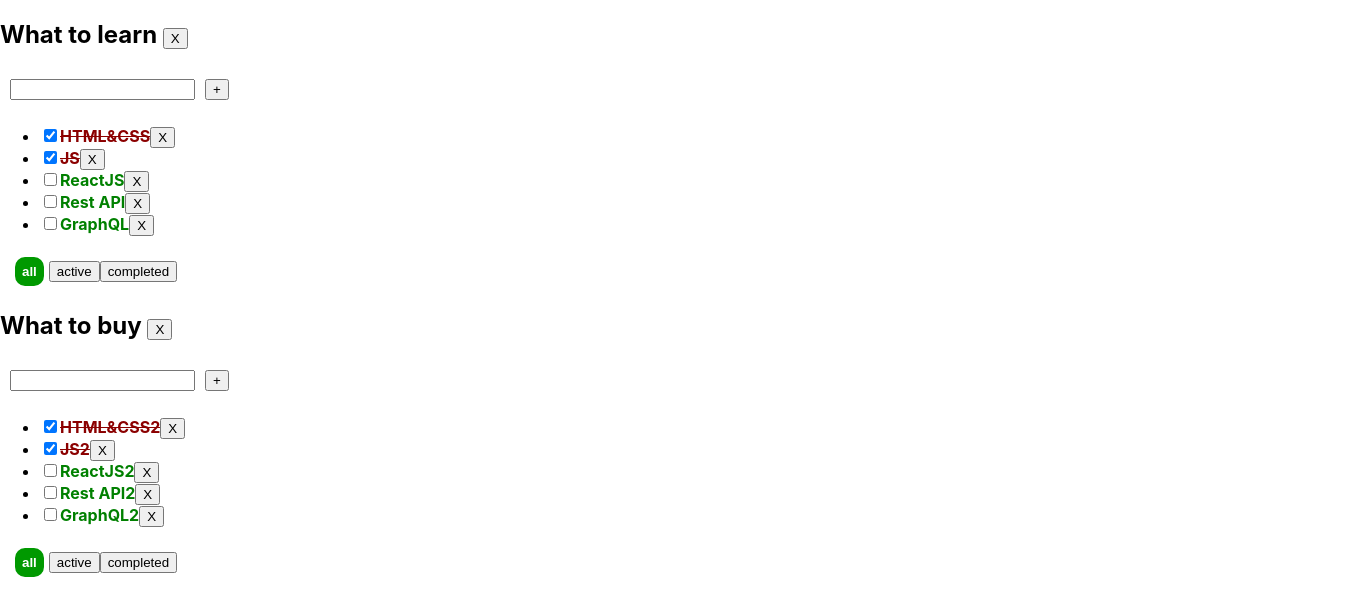
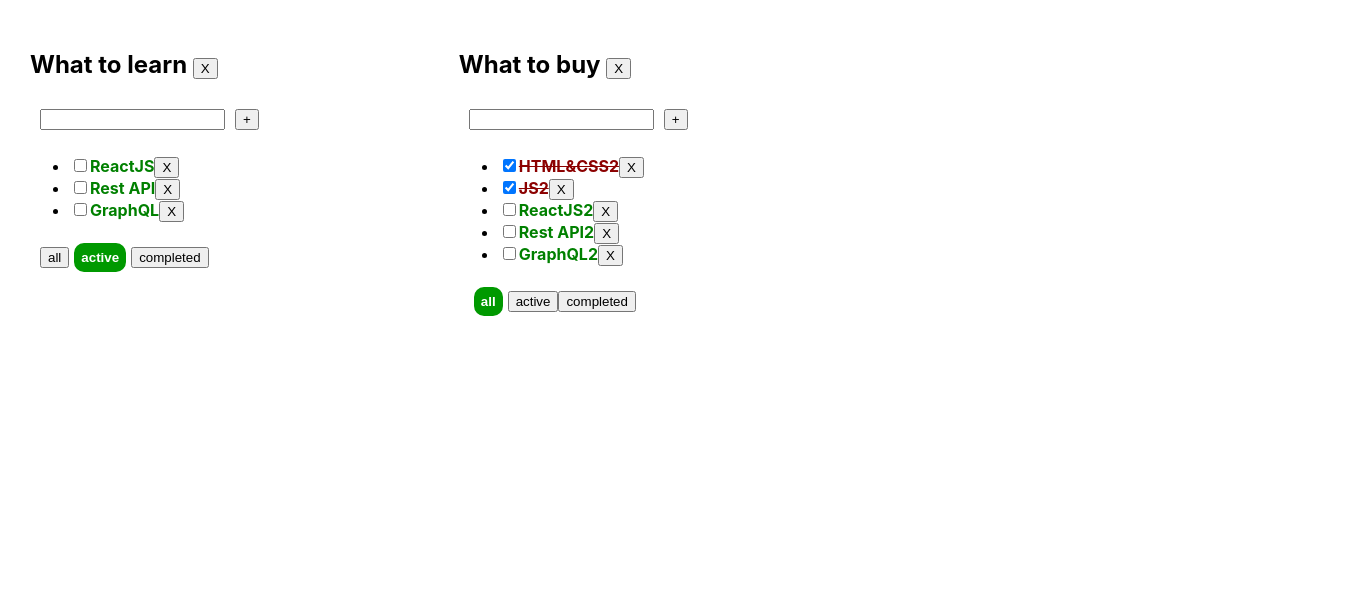
Before and after one commit to remezmax1992g/it-incubator-todolist, a React (Create React App) app: page / in a window 1280 px wide. Shown: the top 616 px of the page, 1350 px wide, since content can reach past the window. Built offline with nearby package versions, Linux system fonts and the light colour scheme.

Commit message:
Add filterElement in component Todolist

```diff
--- a/src/App.css
+++ b/src/App.css
@@ -1,11 +1,10 @@
 .App {
-    padding: 40px;
-    margin: 20px;
-    display: grid;
+    margin: -70px;
+    display: flex;
 }
 
-.App > div {
-    margin-right: 50px;
+.Todolist {
+    padding: 100px;
 }
 
 .isDone {
--- a/src/App.tsx
+++ b/src/App.tsx
@@ -5,35 +5,30 @@
 
 export type FilteredValuesType = "all" | "active" | "completed";
 
+export type TasksType ={
+    [key: string]: Array<TaskType>
+}
+
 type todolistsType = {
     id: string,
     title: string,
     filter: FilteredValuesType
 }
 
-
 function App() {
     //data
-    const title_1: string = "What to learn";
-    const task_1: Array<TaskType> = [
-        {id: v1(), title: "HTML", isDone: true},
-        {id: v1(), title: "CSS", isDone: true},
-        {id: v1(), title: "JS", isDone: false},
-        {id: v1(), title: "React", isDone: false},
-        {id: v1(), title: "Redux", isDone: false},
-    ];
-    let todolistID1=v1();
-    let todolistID2=v1();
+    let todolistID1 = v1();
+    let todolistID2 = v1();
     //state
-    let [tasks, setTasks] = useState({
-        [todolistID1]:[
+    let [tasks, setTasks] = useState<TasksType>({
+        [todolistID1]: [
             {id: v1(), title: "HTML&CSS", isDone: true},
             {id: v1(), title: "JS", isDone: true},
             {id: v1(), title: "ReactJS", isDone: false},
             {id: v1(), title: "Rest API", isDone: false},
             {id: v1(), title: "GraphQL", isDone: false},
         ],
-        [todolistID2]:[
+        [todolistID2]: [
             {id: v1(), title: "HTML&CSS2", isDone: true},
             {id: v1(), title: "JS2", isDone: true},
             {id: v1(), title: "ReactJS2", isDone: false},
@@ -42,17 +37,17 @@
         ]
     });
     let [todolists, setTodolists] = useState<Array<todolistsType>>([
-        {id: todolistID1, title: 'What to learn', filter: 'all'},
+        {id: todolistID1, title: 'What to learn', filter: 'active'},
         {id: todolistID2, title: 'What to buy', filter: 'all'},
     ])
 
     //function
     const changeFilter = (todolistID: string, filter: FilteredValuesType) => {
-            setTodolists(todolists.map(tl => tl.id === todolistID ? {...tl, filter: filter} : tl))
+        setTodolists(todolists.map(tl => tl.id === todolistID ? {...tl, filter: filter} : tl))
     }
     const removeTask = (todolistID: string, taskID: string) => {
         setTasks({...tasks, [todolistID]: tasks[todolistID].filter(t => t.id !== taskID)})
-       // setTasks(tasks.filter(t => t.id !== taskID))
+        // setTasks(tasks.filter(t => t.id !== taskID))
     }
     const addTask = (todolistID: string, titleInput: string) => {
         let newTask = {id: v1(), title: titleInput, isDone: false};
@@ -70,35 +65,21 @@
     }
     //UI
     return (
-        <div>
+        <div className={"App"}>
             {todolists.map((tl) => {
-                //filtering
-                let tasksAfterFiltering: Array<TaskType>;
-                switch (tl.filter) {
-                    case "active":
-                        tasksAfterFiltering = tasks[tl.id].filter(t => t.isDone === false)
-                        break
-                    case "completed":
-                        tasksAfterFiltering = tasks[tl.id].filter(t => t.isDone === true)
-                        break
-                    default:
-                        tasksAfterFiltering = tasks[tl.id]
-                }
-                return <ToDoList
+                return ( <ToDoList
                     key={tl.id}
                     todolistID={tl.id}
                     title={tl.title}
-                    tasks={tasksAfterFiltering}
+                    tasks={tasks[tl.id]}
                     filter={tl.filter}
-
                     changeFilter={changeFilter}
                     removeTask={removeTask}
                     addTask={addTask}
                     changeStatusCheckBox={changeStatusCheckbox}
                     removeTodolist={removeTodolist}
                 />
-            })}
-
+                )})}
         </div>
     )
 }
--- a/src/ToDoList.tsx
+++ b/src/ToDoList.tsx
@@ -15,7 +15,7 @@
     todolistID: string
     title: string
     tasks: Array<TaskType>
-    filter: FilteredValuesType | undefined
+    filter: FilteredValuesType
     //function
     changeFilter: (todolistID: string, filter: FilteredValuesType) => void
     removeTask: (todolistID: string, taskID: string) => void
@@ -25,6 +25,18 @@
 }
 
 const ToDoList = (props: ToDoListPropsType) => {
+    //filtering
+    let tasksAfterFiltering: Array<TaskType>
+    switch (props.filter) {
+        case "active":
+            tasksAfterFiltering = props.tasks.filter(t => !t.isDone )
+            break
+        case "completed":
+            tasksAfterFiltering = props.tasks.filter(t => t.isDone )
+            break
+        default:
+            tasksAfterFiltering = props.tasks
+    }
     //state
     const [title, setTitle] = useState<string>("")
     const [error, setError] = useState<boolean>(false)
@@ -47,10 +59,10 @@
     }
     //interface
     return (
-        <div>
+        <span className={"Todolist"}>
             <h2>{props.title} <Button nameButton={"X"} callBackOnClick={removeTodolist}
                                       className={"buttonRemoveTodolist"}/></h2>
-            <div>
+            <span>
                 <Input className={"inputName"}
                        title={title}
                        callBackAddTitle={onClickAddTask}
@@ -59,8 +71,8 @@
                         callBackOnClick={onClickAddTask}
                         className={"buttonInputName"}/>
                 {error && <div className={"error"}>You need to input task's title</div>}
-                <TasksItem tasks={props.tasks} todolistID={props.todolistID} removeTask={props.removeTask} changeStatusCheckBox={props.changeStatusCheckBox}/>
-            </div>
+                <TasksItem tasks={tasksAfterFiltering} todolistID={props.todolistID} removeTask={props.removeTask} changeStatusCheckBox={props.changeStatusCheckBox}/>
+            </span>
             <div className={"filterButton"}>
                 <Button nameButton={"all"} callBackOnClick={() => getChangeFilterHandler(props.todolistID, "all")}
                         className={props.filter === "all" ? "active" : ""}/>
@@ -70,7 +82,7 @@
                         callBackOnClick={() => getChangeFilterHandler(props.todolistID, "completed")}
                         className={props.filter === "completed" ? "active" : ""}/>
             </div>
-        </div>
+        </span>
     );
 };
 
--- a/src/components/TasksItem/TasksItem.tsx
+++ b/src/components/TasksItem/TasksItem.tsx
@@ -29,9 +29,9 @@
         props.removeTask(todolistID, taskID)
     }
     return (
-        <div>
+        <span>
             <ul className={"taskListItem"}>{taskListItem}</ul>
-        </div>
+        </span>
     );
 };
 
```
